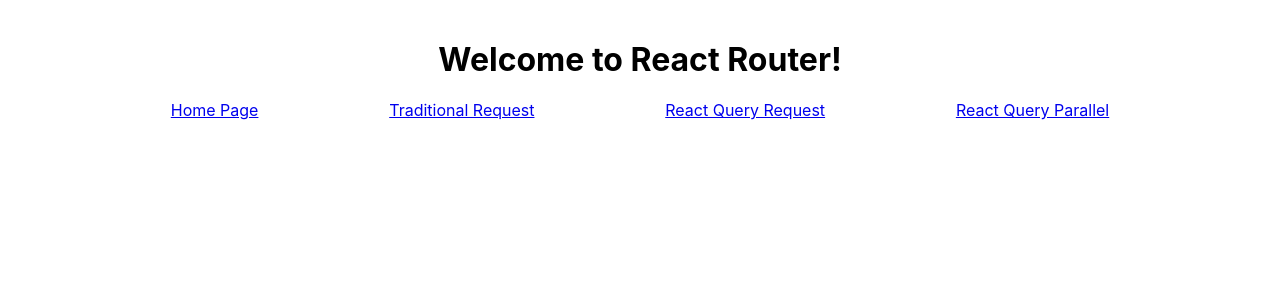
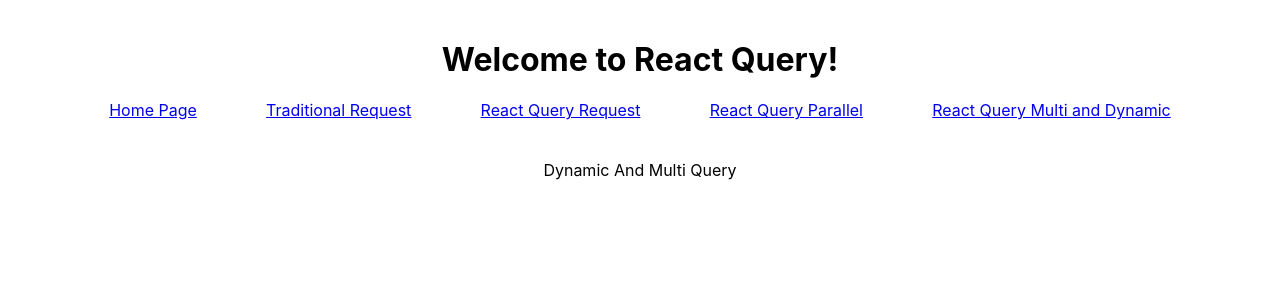
Before and after one commit to hungtp1996nd/react-query-app, a React (Create React App) app: page /rq-multi-dynamic in a window 1280 px wide. Shown: the top 300 px of the page. Built offline with nearby package versions, Linux system fonts and the light colour scheme; data requests are answered from the project's data file.

Commit message:
multi query and dynamic query (useQueries)

```diff
--- a/src/App.js
+++ b/src/App.js
@@ -8,6 +8,7 @@
 import Header from './components/Header'
 import SuperHeroDetail from "./components/SuperHeroDetail";
 import RQParallel from "./components/RQParallel";
+import DynamicAndMultiQuery from "./components/DynamicAndMultiQuery";
 
 const queryClient = new QueryClient();
 
@@ -22,6 +23,7 @@
           <Route path="rq" element={<RQRequest />} />
           <Route path="rq/:heroId" element={<SuperHeroDetail />} />
           <Route path="rq-parallel" element={<RQParallel />} />
+          <Route path="rq-multi-dynamic" element={<DynamicAndMultiQuery heroIds={[1, 3]} />} />
         </Routes>
       </div>
       <ReactQueryDevtools initialIsOpen={false} position={'bottom-right'} />
--- /dev/null
+++ b/src/components/DynamicAndMultiQuery.js
@@ -0,0 +1,27 @@
+import React from 'react'
+import { useQueries } from "react-query";
+import axios from 'axios'
+
+const fetchSuperHero = (heroId) => {
+  return axios.get(`http://localhost:4000/superheros/${heroId}`)
+}
+
+const DynamicAndMultiQuery = ({ heroIds }) => {
+  const queryResults = useQueries(
+    heroIds.map(heroId => {
+      return {
+        queryKey: ['super-hero', heroId],
+        queryFn: () => fetchSuperHero(heroId),
+      }
+    })
+  )
+
+  return (
+    <>
+      <div>Dynamic And Multi Query</div>
+      <div>{console.log({ queryResults })}</div>
+    </>
+  )
+}
+
+export default DynamicAndMultiQuery;
--- a/src/components/Header.js
+++ b/src/components/Header.js
@@ -4,12 +4,13 @@
 const Header = () => {
   return (
     <div style={{margin: '40px'}}>
-      <h1>Welcome to React Router!</h1>
+      <h1>Welcome to React Query!</h1>
       <nav style={{display: 'flex', justifyContent: 'space-evenly'}}>
         <Link to="/">Home Page</Link>
         <Link to="/traditional">Traditional Request</Link>
         <Link to="/rq">React Query Request</Link>
         <Link to="/rq-parallel">React Query Parallel</Link>
+        <Link to="/rq-multi-dynamic">React Query Multi and Dynamic</Link>
       </nav>
     </div>
   )
```
